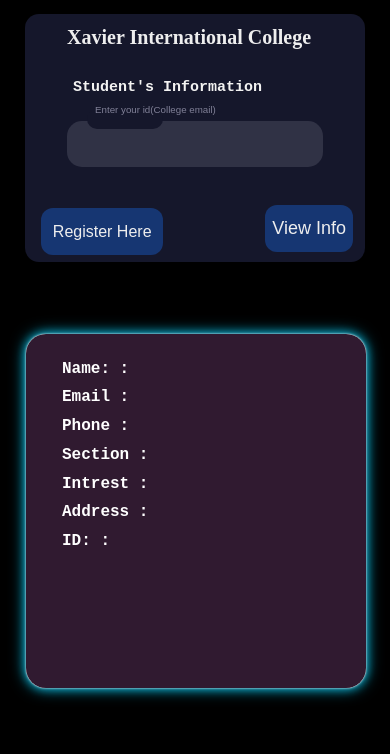
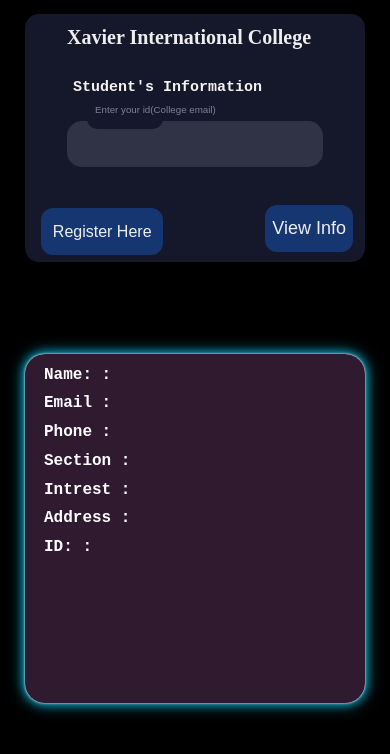
Before and after one commit to Prashantdulal/mernxavierstudents, a React (Create React App) app in the folder client/: page / in a window 390 px wide. Shown: the top 754 px of the page. Built offline with nearby package versions, Linux system fonts and the light colour scheme.

Commit message:
BUG FIXED --form height

```diff
--- a/client/src/components/Login.css
+++ b/client/src/components/Login.css
@@ -250,14 +250,12 @@ body {
   }
   .container2 {
 
-    padding: 15px 6px 1px 36px;
-    background: rgb(48, 26, 48);
+   background: #301a30;
     border-radius: 20px;
+    padding: 1px 39px 10px 19px;
     position: relative;
-    top: -14px;
-    min-width: 10px;
-
-    left: 1px;
+    top: 6px;
+    max-width: 32rem;
   }
 
   .input2 {
```
